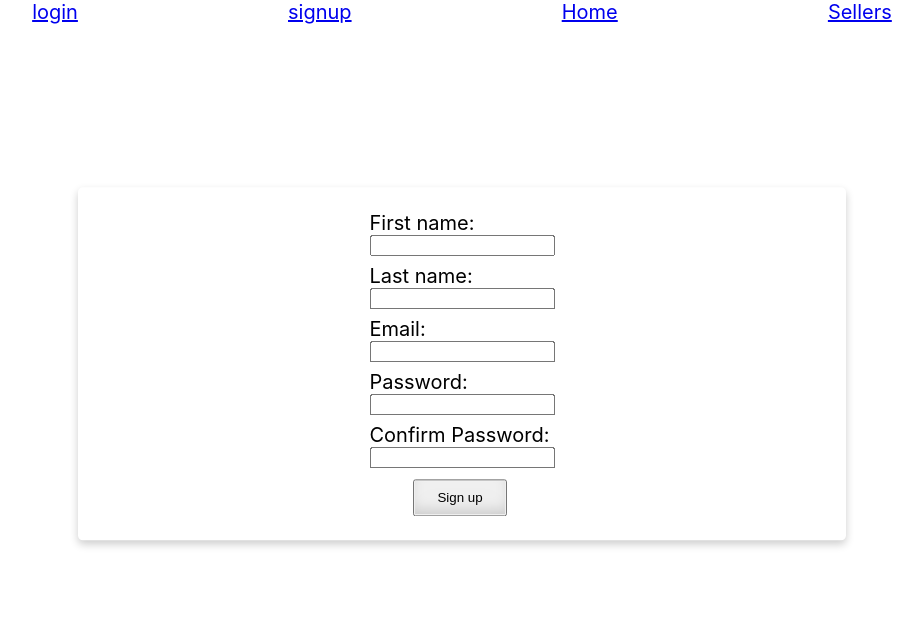
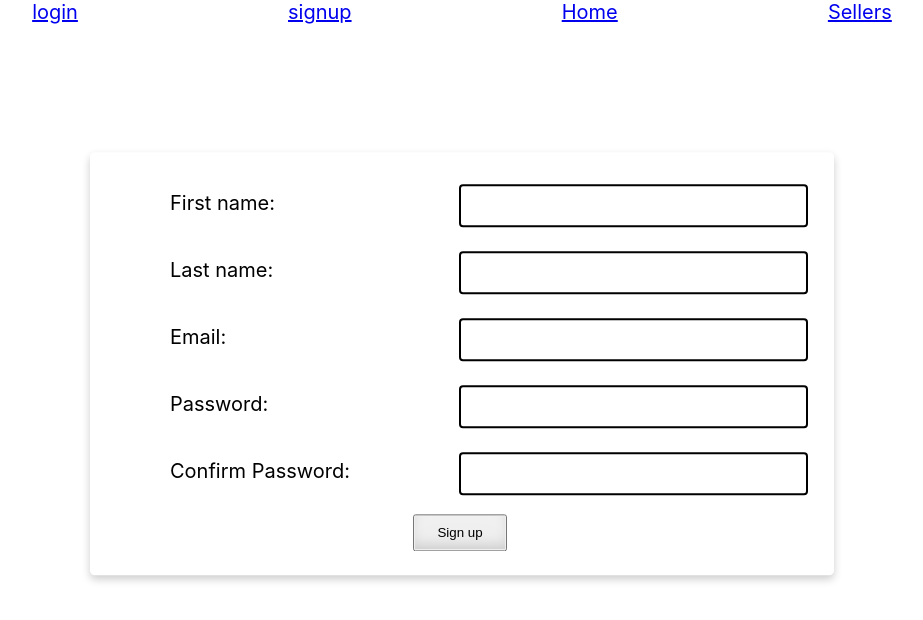
Before and after one commit to steventouba/TheBakeShopFrontend, a React (Create React App) app: page /signUp in a window 1280 px wide. Shown: the top 620 px of the page, without its empty margins (178-1101 px from the left). Built offline with nearby package versions, Linux system fonts and the light colour scheme.

Commit message:
Add Product Stylesheet

```diff
--- a/src/components/ProductIndex.jsx
+++ b/src/components/ProductIndex.jsx
@@ -1,6 +1,7 @@
 import React, { useEffect, useState } from 'react';
 import { Link } from 'react-router-dom';
 import Axios from 'axios';
+import styles from '../stylesheets/ProductCard.module.css';
 
 function ProductIndex() {
   const [products, setProducts] = useState(null);
@@ -11,10 +12,10 @@ function ProductIndex() {
   },[])
 
   const component = products === null ? <div>Loading</div> :
-    <ul className="product-card-container">
+    <ul className={styles.gallery__list}>
       {
         products.map(product => (
-          <li key={product.id} className="product-card">
+          <li key={product.id} className={styles.card}>
             <Link to={`/products/${product.id}`}>
               <img src="" alt="Image goes here"/>
                <h3>{product.name}</h3>
@@ -25,9 +26,9 @@ function ProductIndex() {
     </ul>
 
     return(
-      <section>
+      <main>
         {component}
-      </section>
+      </main>
     )
 }
 export default ProductIndex;
--- a/src/stylesheets/Form.module.css
+++ b/src/stylesheets/Form.module.css
@@ -30,10 +30,13 @@
 .group {
   display:grid;
   grid-template-columns: repeat(auto-fit, minmax(160px, 1fr));
-  padding: 0.2em 0.3em;
+  align-items: baseline;
+  padding: 0.2em 0.3em 0.2em 0;
+  width: 100%;
 }
 
 .group > label {
+  margin-left: 3em;
   text-align: left;
 }
 
--- /dev/null
+++ b/src/stylesheets/ProductCard.module.css
@@ -0,0 +1,13 @@
+.gallery__list {
+  margin: auto;
+  display: grid;
+  grid-template-columns: repeat(auto-fit, minmax(160px, 1fr));
+  grid-template-rows: repeat(6, 200px);
+  grid-gap: 1rem;
+  grid-auto-flow: dense;
+}
+
+.card {
+  width: 100%;
+  height: 100%;
+}
--- a/src/stylesheets/index.css
+++ b/src/stylesheets/index.css
@@ -28,6 +28,11 @@ body {
 	overflow: hidden;
 }
 
+li {
+	text-decoration: none;
+	list-style: none;
+}
+
 code {
   font-family: source-code-pro, Menlo, Monaco, Consolas, 'Courier New',
     monospace;
@@ -47,8 +52,23 @@ html, body, #root, #root>div {
 
 main {
 	height: 100%;
+	margin: 0 1em;
 }
 
 html {
   font-size: calc(0.85em + 0.5vw);
 }
+
+input {
+	box-sizing: border-box;
+	width: 100%;
+	padding: 12px 20px;
+	margin: 8px 0;
+	border: 2px solid black;
+  border-radius: 4px;
+}
+
+input:focus {
+	background-color: lightblue;
+	border: 3px solid #555;
+}
```
